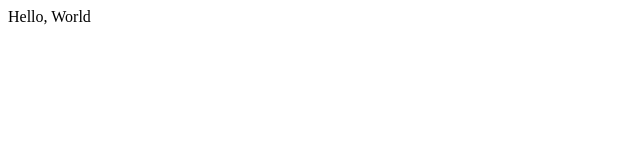
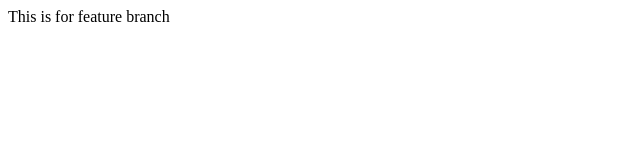
Before and after one commit to Learning650/Lecture1, a plain HTML site: page index.html in a window 1280 px wide. Shown: the whole page, without its empty margins (0-640 px from the left). Drawn offline with Linux system fonts and the light colour scheme.

Commit message:
dadsiiiI

```diff
--- a/index.html
+++ b/index.html
@@ -4,6 +4,6 @@
         <title>My WebPage</title>
     </head>
     <body>
-        Hello, World
+        This is for feature branch
     </body>
 </html>
```
